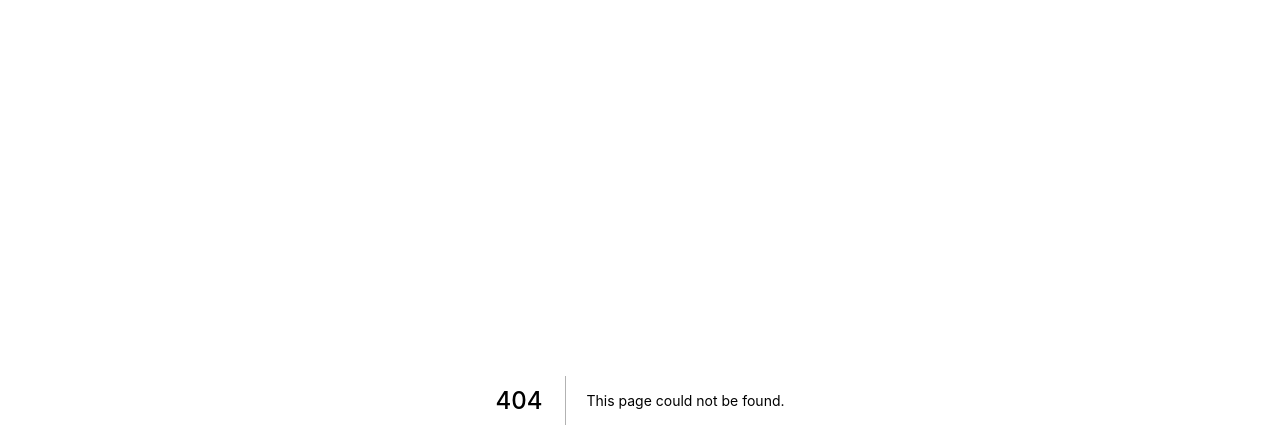
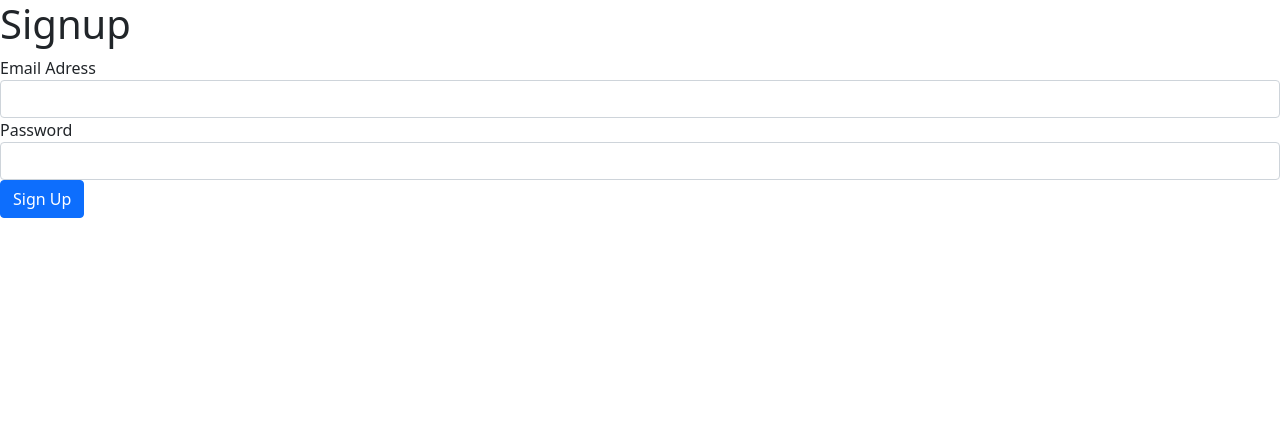
Before and after one commit to Snuus/Ticketing, a Next.js app in the folder client/: page /auth/signup in a window 1280 px wide. Before the commit this address had no page. Shown: the top 448 px of the page. Built offline with nearby package versions, Linux system fonts and the light colour scheme.

Commit message:
Signup page

```diff
--- a/client/package.json
+++ b/client/package.json
@@ -8,6 +8,7 @@
     "lint": "next lint"
   },
   "dependencies": {
+    "axios": "^0.24.0",
     "bootstrap": "^5.1.3",
     "next": "12.0.4",
     "react": "17.0.2",
--- /dev/null
+++ b/client/pages/auth/signup.tsx
@@ -0,0 +1,60 @@
+import { NextPage } from 'next';
+import React from 'react'
+import { useState } from 'react'
+import axios from 'axios'
+
+const Signup: NextPage = () => {
+  const [email, setEmail] = useState('');
+  const [password, setPassword] = useState('');
+  const [errors, setErrors] = useState<any[]>([])
+
+  const onSubmit = async (event: React.FormEvent) => {
+    try {
+      event.preventDefault()
+      const response = await axios.post('/api/users/signup', {
+        email, password
+      })
+    } catch (err: any) {
+      setErrors(err.response.data.errors)
+
+    }
+
+  }
+
+
+  return (
+    <form>
+      <h1>Signup</h1>
+      <div className="form-group">
+        <label>Email Adress</label>
+        <input type="text" className="form-control" onChange={(e) => setEmail(e.target.value)} />
+        {errors.length > 0 &&
+          <div className="my-0  ">
+            {errors.filter(err => err.field === 'email').map(err => (
+              <p className="alert alert-danger" key={err.message}>
+                {err.message}
+              </p>
+            ))}
+          </div>
+        }
+      </div>
+      <div className="form-group">
+        <label>Password</label>
+        <input type="password" className="form-control" onChange={(e) => setPassword(e.target.value)} />
+        {errors.length > 0 &&
+          <div className="my-0  ">
+            {errors.filter(err => err.field === 'password').map(err => (
+              <p className="alert alert-danger" key={err.message}>
+                {err.message}
+              </p>
+            ))}
+          </div>
+        }
+      </div>
+      <button onClick={onSubmit} className="btn btn-primary">Sign Up </button>
+    </form >
+  )
+}
+
+
+export default Signup
```
Also changed, not shown: client/pages/auth/test.tsx (added), 1 other file (tests, documents, lock files or other folders).
